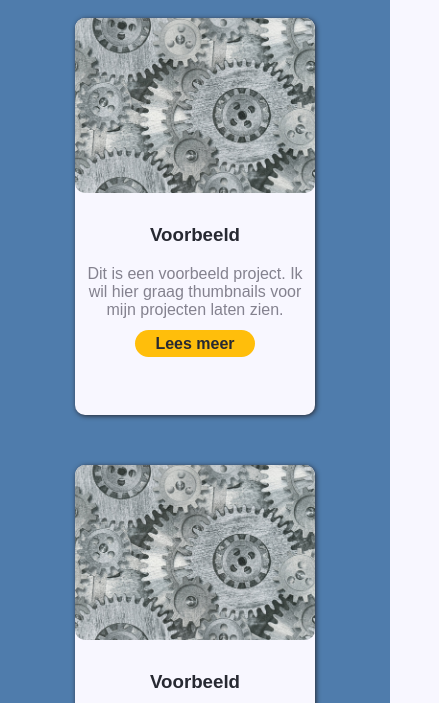
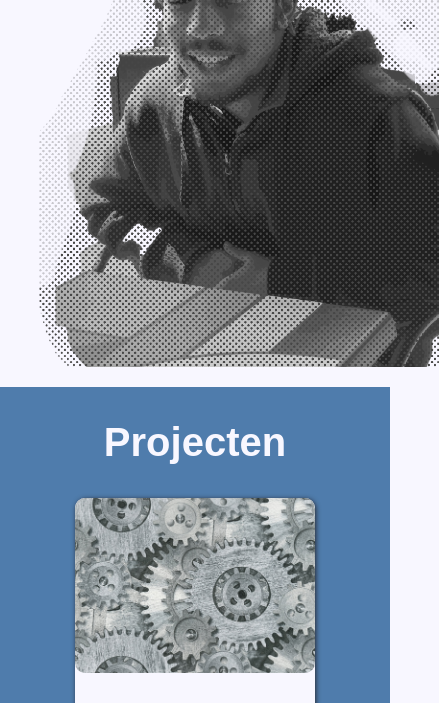
Before and after one commit to ejk1058577/portfolio, a plain HTML site: page index.html in a window 390 px wide. Shown: the part 660-1363 px from the top of the page, 439 px wide, since content can reach past the window. Drawn offline with Linux system fonts and the light colour scheme.

Commit message:
added image

```diff
--- a/css/styles.css
+++ b/css/styles.css
@@ -86,6 +86,7 @@ footer p {
     margin-right: 10%;
     display: flex;
     flex-direction: row;
+    justify-content: space-between;
 }
 
 .card-display {
@@ -133,8 +134,8 @@ footer p {
     padding-bottom: 5px;
 }
 
-.wrapper-contact {
-    background-color: #84828F;
+#me {
+    width: 500px;
 }
 
 @media screen and (max-width: 800px) {
@@ -147,4 +148,12 @@ footer p {
     .section-wh {
         max-width: 100%;
     }
+
+    .wrapper-hz {
+        flex-wrap: wrap;
+    }
+
+    #me {
+        width: 400px;
+    }
   }
--- a/index.html
+++ b/index.html
@@ -28,6 +28,7 @@
                     Labore aperiam obcaecati voluptas eligendi fugit aliquid,
                     eos quasi soluta dolore.</p>
             </section>
+            <img id="me" src="./images/me.png">
         </div>
         <div id="projecten" class="wrapper-holders">
             <h2>Projecten</h2>
@@ -66,7 +67,7 @@
                 </div>
             </div>
         </div>
-        <footer id="contact">
+        <footer class="contact">
             <p>1058577@hr.nl</p>
         </footer>
     </div>
```
Also changed, not shown: images/me.png (added).
